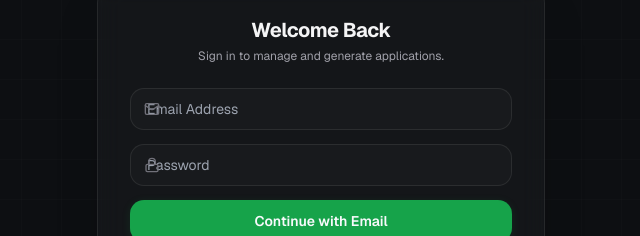
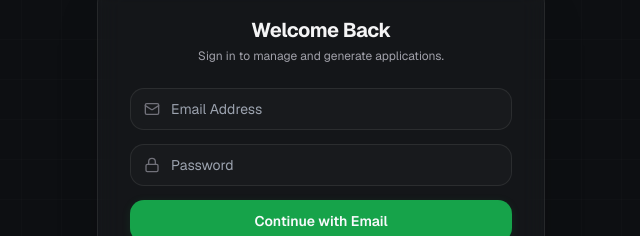
Before and after one commit to infinitepush/GenStack, a Next.js app in the folder apps/web/: page /en/auth in a window 1280 px wide. Shown: the part 261-497 px from the top of the page, without its empty margins (319-959 px from the left). Built offline with nearby package versions, Linux system fonts and the light colour scheme; no server answers.

Commit message:
Fix login page input placeholder overlap

```diff
--- a/apps/web/app/globals.css
+++ b/apps/web/app/globals.css
@@ -83,6 +83,10 @@ a {
   transition: all 180ms ease;
 }
 
+.premium-input.pl-10 {
+  padding-left: 40px !important;
+}
+
 .premium-input:focus {
   border-color: #16A34A;
   background: rgba(255, 255, 255, 0.04);
```
